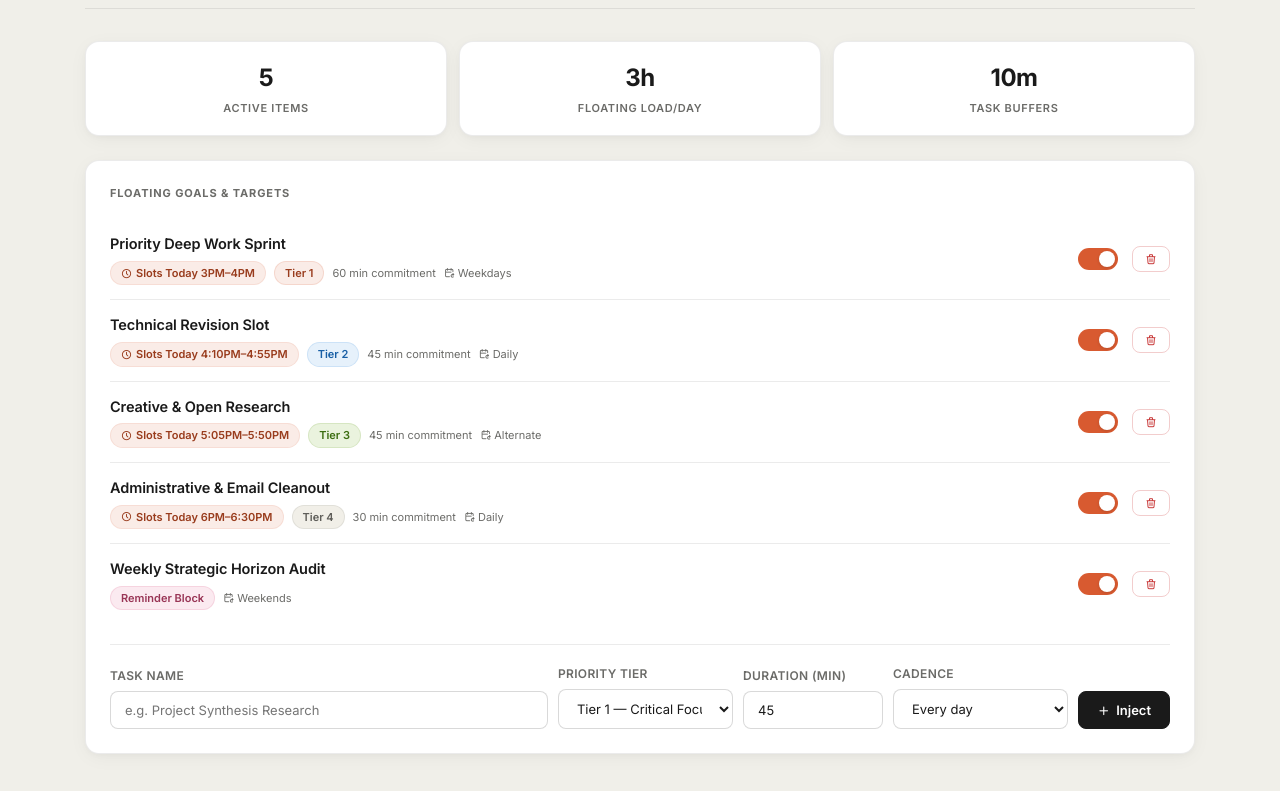
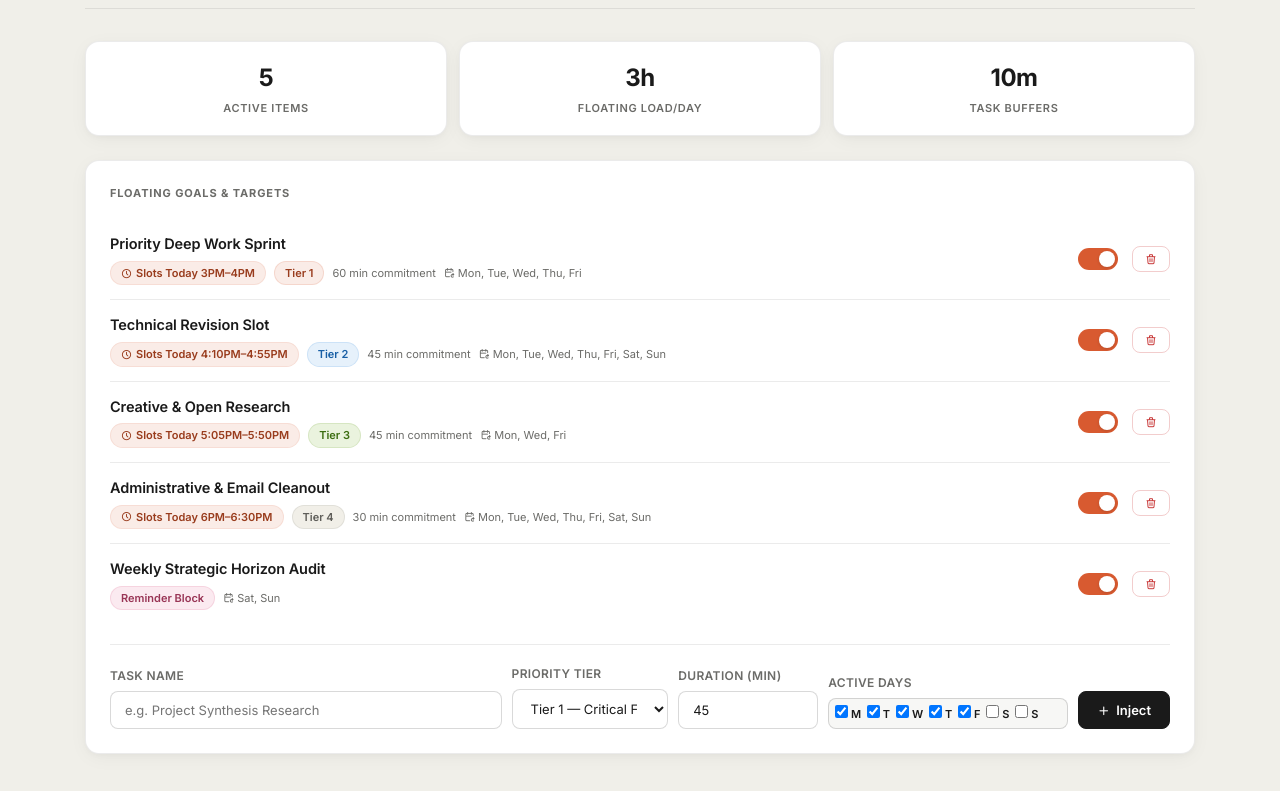
Before and after one commit to guyguycoding/SmartScheduler, a plain HTML site: page index.html in a window 1280 px wide. Both pictures are taken after a click on the tab "Tasks". Shown: the part 83-874 px from the top of the page. Drawn offline with Linux system fonts and the light colour scheme.

Commit message:
Refactor task days and enhance UI for task input
Updated task days handling and improved UI elements for task management.

```diff
--- a/index.html
+++ b/index.html
@@ -98,7 +98,7 @@ input:checked+.slider:before{transform:translateX(18px)}
 .block{border-radius:7px;padding:8px 10px;font-size:12px;line-height:1.4;border-left:3px solid transparent;box-shadow:0 1px 2px rgba(0,0,0,0.02);transition:transform 0.15s}
 .block:hover{transform:translateY(-1px);box-shadow:0 2px 5px rgba(0,0,0,0.05)}
 .block-name{font-weight:600;display:block}
-.block-time{font-size:10.5px;color:inherit;opacity:0.85;display:block;margin-top:2px;font-weight:500}
+.block-time{font-size:10.5px;opacity:0.85;display:block;margin-top:2px;font-weight:600}
 .legend{display:flex;gap:8px;flex-wrap:wrap;margin-top:16px}
 .legend-dot{font-size:11px;padding:4px 12px;border-radius:999px;font-weight:600}
 
@@ -208,15 +208,20 @@ body.dark-theme #toast{background:#f0efe9;color:#1a1a1a}
           </select>
         </div>
         <div style="max-width:110px"><div class="field-label">Duration (Min)</div><input type="number" id="new-mins" value="45" min="5" max="360"/></div>
-        <div><div class="field-label">Cadence</div>
-          <select id="new-days">
-            <option value="daily">Every day</option>
-            <option value="weekdays">Weekdays only</option>
-            <option value="alternate">Alternate days</option>
-            <option value="weekends">Weekends only</option>
-          </select>
+
+        <div style="min-width:240px"><div class="field-label">Active Days</div>
+          <div style="display:flex; gap:6px; background:var(--bg2); padding:6px; border-radius:var(--radius); border:1px solid var(--border2);" id="new-task-days">
+            <label style="font-size:11px; font-weight:600; cursor:pointer"><input type="checkbox" value="0" checked> M</label>
+            <label style="font-size:11px; font-weight:600; cursor:pointer"><input type="checkbox" value="1" checked> T</label>
+            <label style="font-size:11px; font-weight:600; cursor:pointer"><input type="checkbox" value="2" checked> W</label>
+            <label style="font-size:11px; font-weight:600; cursor:pointer"><input type="checkbox" value="3" checked> T</label>
+            <label style="font-size:11px; font-weight:600; cursor:pointer"><input type="checkbox" value="4" checked> F</label>
+            <label style="font-size:11px; font-weight:600; cursor:pointer"><input type="checkbox" value="5"> S</label>
+            <label style="font-size:11px; font-weight:600; cursor:pointer"><input type="checkbox" value="6"> S</label>
+          </div>
         </div>
-        <button class="btn btn-primary" onclick="()"><i class="ti ti-plus"></i> Inject</button>
+
+        <button class="btn btn-primary" onclick="addTask()"><i class="ti ti-plus"></i> Inject</button>
       </div>
     </div>
   </div>
@@ -264,13 +269,13 @@ body.dark-theme #toast{background:#f0efe9;color:#1a1a1a}
 <div style="margin-bottom: 14px;">
   <div class="field-label">Active Shift Days</div>
   <div style="display:flex; gap:8px; flex-wrap:wrap;" id="shift-days-container">
-    <label style="font-size:12px; font-weight:600;"><input type="checkbox" class="shift-day-chk" value="0" onchange="save()"> Mon</label>
-    <label style="font-size:12px; font-weight:600;"><input type="checkbox" class="shift-day-chk" value="1" onchange="save()"> Tue</label>
-    <label style="font-size:12px; font-weight:600;"><input type="checkbox" class="shift-day-chk" value="2" onchange="save()"> Wed</label>
-    <label style="font-size:12px; font-weight:600;"><input type="checkbox" class="shift-day-chk" value="3" onchange="save()"> Thu</label>
-    <label style="font-size:12px; font-weight:600;"><input type="checkbox" class="shift-day-chk" value="4" onchange="save()"> Fri</label>
-    <label style="font-size:12px; font-weight:600;"><input type="checkbox" class="shift-day-chk" value="5" onchange="save()"> Sat</label>
-    <label style="font-size:12px; font-weight:600;"><input type="checkbox" class="shift-day-chk" value="6" onchange="save()"> Sun</label>
+    <label style="font-size:12px; font-weight:600; cursor:pointer"><input type="checkbox" class="shift-day-chk" value="0" onchange="save()"> Mon</label>
+    <label style="font-size:12px; font-weight:600; cursor:pointer"><input type="checkbox" class="shift-day-chk" value="1" onchange="save()"> Tue</label>
+    <label style="font-size:12px; font-weight:600; cursor:pointer"><input type="checkbox" class="shift-day-chk" value="2" onchange="save()"> Wed</label>
+    <label style="font-size:12px; font-weight:600; cursor:pointer"><input type="checkbox" class="shift-day-chk" value="3" onchange="save()"> Thu</label>
+    <label style="font-size:12px; font-weight:600; cursor:pointer"><input type="checkbox" class="shift-day-chk" value="4" onchange="save()"> Fri</label>
+    <label style="font-size:12px; font-weight:600; cursor:pointer"><input type="checkbox" class="shift-day-chk" value="5" onchange="save()"> Sat</label>
+    <label style="font-size:12px; font-weight:600; cursor:pointer"><input type="checkbox" class="shift-day-chk" value="6" onchange="save()"> Sun</label>
   </div>
 </div>
       <div class="grid3">
@@ -339,11 +344,11 @@ const DEFAULT_SETTINGS={
 };
 
 const DEFAULT_TASKS=[
-  {id:1,name:'Priority Deep Work Sprint',tier:1,mins:60,active:true,days:'weekdays',isReminder:false},
-  {id:2,name:'Technical Revision Slot',tier:2,mins:45,active:true,days:'daily',isReminder:false},
-  {id:3,name:'Creative & Open Research',tier:3,mins:45,active:true,days:'alternate',isReminder:false},
-  {id:4,name:'Administrative & Email Cleanout',tier:4,mins:30,active:true,days:'daily',isReminder:false},
-  {id:5,name:'Weekly Strategic Horizon Audit',tier:'r',mins:0,active:true,days:'weekends',isReminder:true}
+  {id:1,name:'Priority Deep Work Sprint',tier:1,mins:60,active:true,days:[0,1,2,3,4],isReminder:false},
+  {id:2,name:'Technical Revision Slot',tier:2,mins:45,active:true,days:[0,1,2,3,4,5,6],isReminder:false},
+  {id:3,name:'Creative & Open Research',tier:3,mins:45,active:true,days:[0,2,4],isReminder:false},
+  {id:4,name:'Administrative & Email Cleanout',tier:4,mins:30,active:true,days:[0,1,2,3,4,5,6],isReminder:false},
+  {id:5,name:'Weekly Strategic Horizon Audit',tier:'r',mins:0,active:true,days:[5,6],isReminder:true}
 ];
 
 let cfg={};let tasks=[];let weekOff=0;let nextId=10;
@@ -418,7 +423,7 @@ function applyToUI(){
   document.getElementById('t-dinner-s').value=cfg.dinnerS||'18:30';
   document.getElementById('t-dinner-d').value=cfg.dinnerD??45;
   document.getElementById('notif-advance').value=cfg.notifAdvance||10;
-  const sDays = cfg.shiftDays || [0,1,2,3,4]; // fallback to weekdays if blank
+  const sDays = cfg.shiftDays || [0,1,2,3,4];
   document.querySelectorAll('.shift-day-chk').forEach(c => {
     c.checked = sDays.includes(parseInt(c.value));
   });
@@ -509,9 +514,8 @@ function buildDay(di){
   const bufferGap = cfg.breakMins;
 
  for(const task of dayTasks) {
-    // If customized days array exists, ensure it includes today's index (0=Mon, 6=Sun)
     if(Array.isArray(task.days) && !task.days.includes(di)) continue;
-    // Legacy support fallback compatibility check
+
     if(typeof task.days === 'string') {
       if(task.days==='weekdays' && isWeekend) continue;
       if(task.days==='weekends' && !isWeekend) continue;
@@ -534,8 +538,11 @@ function buildDay(di){
   }
 
   tasks.filter(t => t.active && t.isReminder).forEach(r => {
-    if(r.days==='weekdays' && isWeekend) return;
-    if(r.days==='weekends' && !isWeekend) return;
+    if(Array.isArray(r.days) && !r.days.includes(di)) return;
+    if(typeof r.days === 'string') {
+      if(r.days==='weekdays' && isWeekend) return;
+      if(r.days==='weekends' && !isWeekend) return;
+    }
     timelineBlocks.push({name: r.name, start: '', end: '', type: 'r', note: '📌'});
   });
 
@@ -549,7 +556,7 @@ function blockEl(b){
   const col=COLORS[b.type]||COLORS[4];
   return`<div class="block" style="background:${col.bg};border-left-color:${col.border};color:${col.c}">
     <span class="block-name">${b.name}${b.note?' 📌':''}</span>
-    ${b.start?`<span class="block-time">${fmt(b.start)}${b.end?' – '+fmt(b.end):''}</span>`:''}
+    ${b.start?`<span class="block-time" style="color:${col.c}">${fmt(b.start)}${b.end?' – '+fmt(b.end):''}</span>`:''}
   </div>`;
 }
 
@@ -670,8 +677,8 @@ function addTask(){
   const tier=tierRaw==='r'?'r':parseInt(tierRaw);
   const mins=tier==='r'?0:parseInt(document.getElementById('new-mins').value)||30;
 
-  // FIXED: Read directly from the dropdown selection ('daily', 'weekdays', etc.)
-  const cadenceSelection = document.getElementById('new-days').value;
+  const days = Array.from(document.querySelectorAll('#new-task-days input')).filter(c=>c.checked).map(c=>parseInt(c.value));
+  if(days.length === 0) { alert('Please select at least one active day.'); return; }
 
   tasks.push({
     id: nextId++,
@@ -679,7 +686,7 @@ function addTask(){
     tier: tier,
     mins: mins,
     active: true,
-    days: cadenceSelection,
+    days: days,
     isReminder: tier==='r'
   });
 
@@ -707,6 +714,9 @@ async function callAI(){
   const btn=document.getElementById('ai-btn'); btn.disabled=true; btn.innerHTML='Thinking...';
   const card=document.getElementById('ai-card'); const result=document.getElementById('ai-result');
   card.style.display='block'; result.innerHTML='<div class="ai-loading">Evaluating timeline arrays...</div>';
+
+  const taskCtx=[...tasks].filter(t=>t.active).sort((a,b)=>(typeof a.tier==='number'?a.tier:9)-(typeof b.tier==='number'?b.tier:9))
+    .map(t=>`- ${t.name} (${t.tier==='r'?'reminder':('Tier '+t.tier)}, ${t.mins}min/day, Days: ${Array.isArray(t.days) ? t.days.map(d => ['M','T','W','Th','F','Sa','Su'][d]).join(',') : t.days})`).join('\n');
 
   setTimeout(() => {
     result.textContent = `USER STRATEGIC OPTIMIZATION BLUEPRINT GENERATED
```
